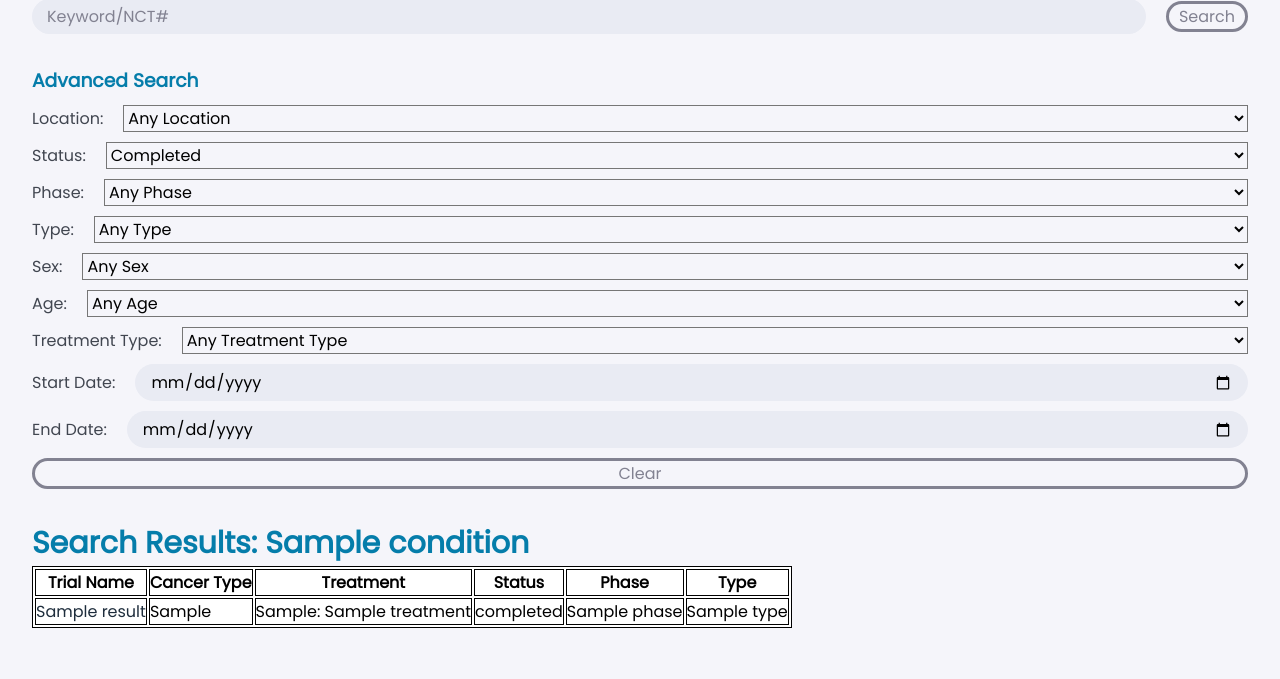
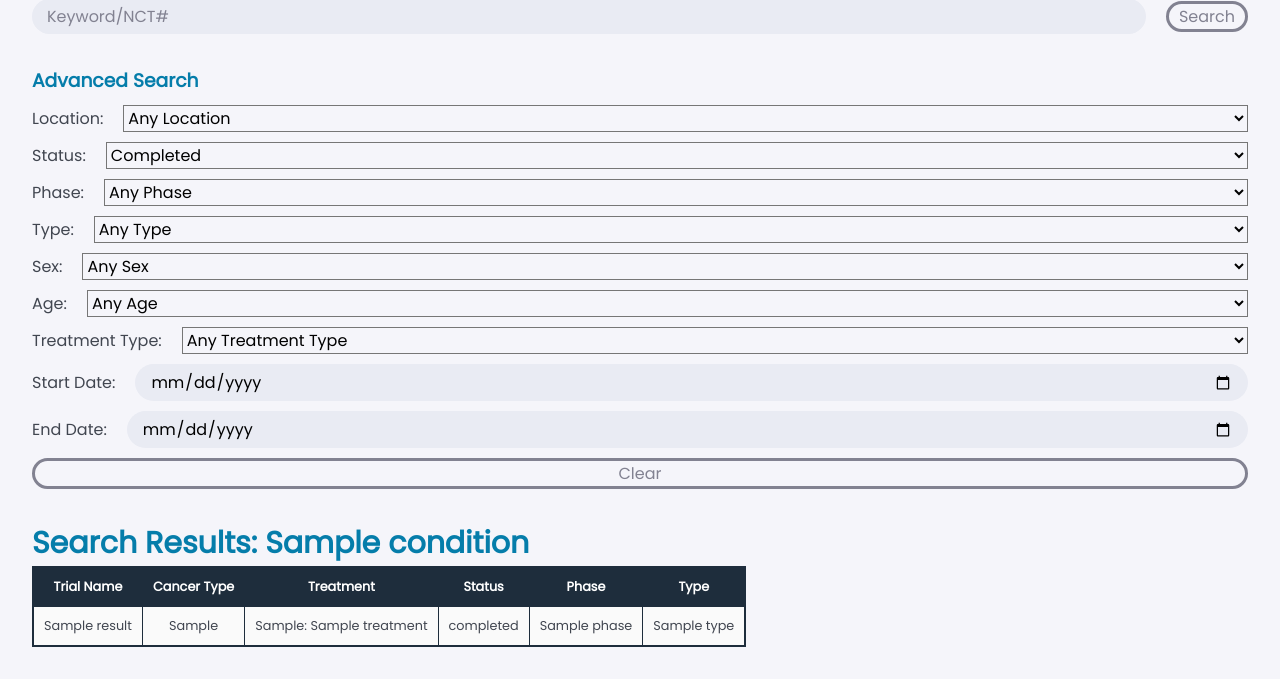
Before and after one commit to honganndo/Cancer-Clinical-Trial-Database, a Flask app: template templates/results.html in a window 1280 px wide. Shown: the part 182-861 px from the top of the page. Before the commit the page ends 810 px from the top, so only its background shows below. Run offline with Flask 3, Linux system fonts and the light colour scheme; the template is opened without the code that fills it: most values are stand-ins (such as "Sample title", 1, 10 or a date in 2020); parts of the project's set-up code (start-up, migrations or seed data) failed here and were passed over.

Commit message:
Add styling and links to results table; change login/register input to buttons

```diff
--- a/static/script.js
+++ b/static/script.js
@@ -5,19 +5,27 @@ const phaseField = document.getElementById('phase');
 const typeField = document.getElementById('type');
 const sexField = document.getElementById('sex');
 const ageField = document.getElementById('age');
-const treatment_typeField = document.getElementById('treatment_type');
-const start_dateField = document.getElementById('start_date');
-const end_dateField = document.getElementById('end_date');
+const treatmentTypeField = document.getElementById('treatment_type');
+const startDateField = document.getElementById('start_date');
+const endDateField = document.getElementById('end_date');
+const tableRows = document.querySelectorAll('.table-body tr');
 
-clearButton.addEventListener('click', function() {
+// Implementation of clear search filters button
+clearButton.addEventListener('click', () => {
     locationField.selectedIndex = 0;
     statusField.selectedIndex = 0;
     phaseField.selectedIndex = 0;
     typeField.selectedIndex = 0;
     sexField.selectedIndex = 0;
     ageField.selectedIndex = 0;
-    treatment_typeField.selectedIndex = 0;
+    treatmentTypeField.selectedIndex = 0;
+    startDateField.value = '';
+    endDateField.value = '';
+});
 
-    start_dateField.value = '';
-    end_dateField.value = '';
+// Implementation of linking table row to trial page
+tableRows.forEach((row) => {
+    row.addEventListener('click', () => {
+        window.location = `./trialpage/${row.getAttribute('id')}`;
+    });
 });
--- a/static/style.css
+++ b/static/style.css
@@ -182,17 +182,32 @@ button:hover {
   flex: 1;
 }
 
-input.danger {
-  color: #cc2f2e;
+table {
+  border-collapse: collapse;
+  color: var(--dark-text);
+  border: 2px solid var(--dark-background);
+  font-size: 0.8rem;
 }
 
-input[type=submit] {
-  align-self: start;
-  min-width: 10em;
+td, th {
+  border: 1px solid var(--dark-background);
+  padding: 10px 10px;
 }
 
-table, td, th {
-  color: black;
-  border: 1px solid black;
-  background-color: var(--white);
+th {
+  color: var(--white);
+  background-color: var(--dark-background);
 }
+
+td {
+  text-align: center;
+  background-color: rgb(250,250,250);
+}
+
+.table-body tr {
+  cursor: pointer;
+}
+
+.table-body tr:hover {
+  color: var(--blue);
+}
--- a/templates/login.html
+++ b/templates/login.html
@@ -10,6 +10,6 @@
     <input name="username" id="username" required>
     <label for="password">Password</label>
     <input type="password" name="password" id="password" required>
-    <input type="submit" value="Log In">
+    <button type="submit">Log In</button>
   </form>
 {% endblock %}
--- a/templates/register.html
+++ b/templates/register.html
@@ -14,6 +14,6 @@
     <input type="phone number" name="phone number" id="phone number" required>
     <label for="email">Email</label>
     <input type="email" name="email" id="email" required>
-    <input type="submit" value="Register">
+    <button type="submit">Register</button>
   </form>
 {% endblock %}
--- a/templates/results.html
+++ b/templates/results.html
@@ -121,10 +121,10 @@
         <th> Type </th>
     </tr>
   </thead>
-  <tbody>
+  <tbody class="table-body">
     {% for result in results %}
-      <tr>
-        <td><a href="{{ url_for('trialpage', trial_id=result.nct) }}">{{ result.trial_name }}</a></td>
+    <tr id="{{result.nct}}">
+      <td>{{ result.trial_name }}</td>
       <td>{{ result.cancer_type }}</td>
       <td>{{ result.treatment_type }}: {{ result.treatment }}</td>
       <td>{{ result.status }}</td>
```
Lines whose indentation alone changed are shown as unchanged.
